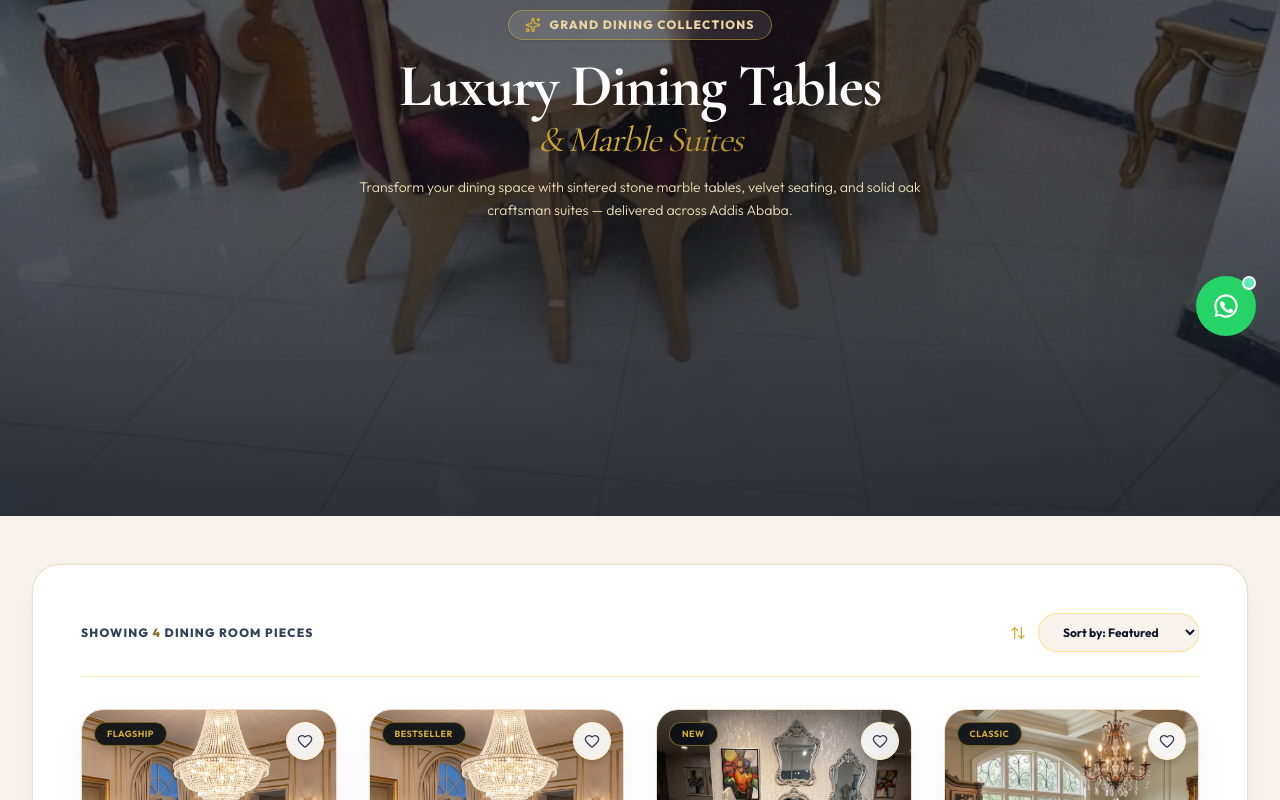
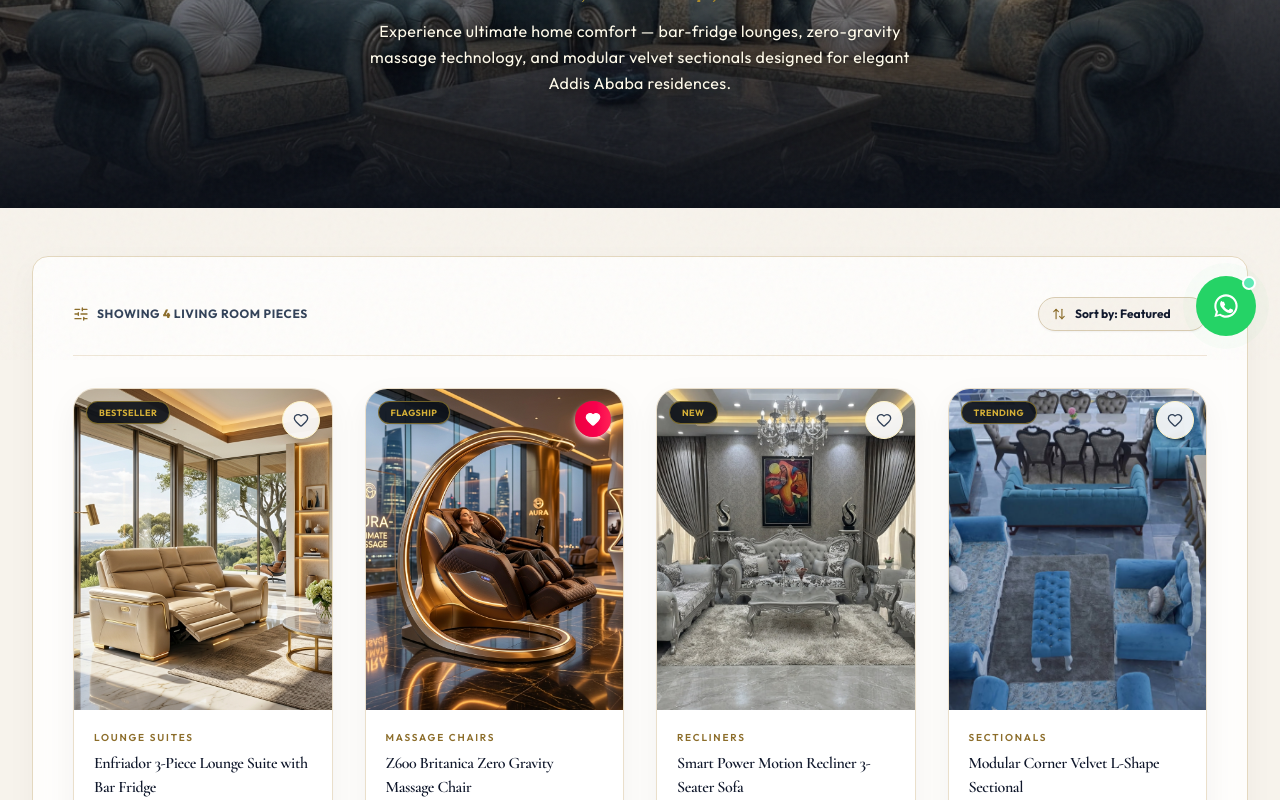
Before and after one commit to admasu26/Gorgeous-Furniture, a Next.js app in the folder frontend/: page /dining-room in a window 1280 px wide. Shown: the part 440-1240 px from the top of the page. Built offline with nearby package versions, Linux system fonts and the light colour scheme.

Commit message:
dininng room

```diff
--- a/frontend/app/dining-room/page.jsx
+++ b/frontend/app/dining-room/page.jsx
@@ -1,83 +1,146 @@
 'use client';
 
-import React, { useState } from 'react';
+import React, { useState, useMemo } from 'react';
 import Image from 'next/image';
 import ProductCard from '../components/ProductCard';
 import { useShop } from '../components/ShopContext';
-import { Sparkles, ArrowUpDown } from 'lucide-react';
+import { Flame, ArrowUpDown, SlidersHorizontal } from 'lucide-react';
 
-const diningProducts = [
-  { id: 'marble-dining-set-6', name: 'Calacatta Marble 6-Seater Dining Table Set', price: 115000, img: '/marble_dining.png', badge: 'FLAGSHIP', category: 'Dining Tables', description: 'Genuine white Calacatta marble top supported by gold stainless steel geometric pedestal base.' },
-  { id: 'orissa-dining-suite', name: 'Orissa Velvet 8-Piece Luxury Dining Suite', price: 135000, img: '/marble_dining.png', badge: 'BESTSELLER', category: 'Dining Suites', description: 'Includes expandable luxury dining table and 8 velvet upholstered Orissa dining armchairs.' },
-  { id: 'italian-ceramic-table', name: 'Modern Italian Sintered Stone Dining Table', price: 85000, img: '/images/Dinning table 2.png', badge: 'NEW', category: 'Dining Tables', description: 'Heat and scratch-resistant sintered ceramic tabletop with matte black steel spider legs.' },
-  { id: 'oak-wood-dining-table', name: 'Solid Natural Oak Wood 6-Seater Table', price: 75000, img: '/images/Dinning table 3.png', badge: 'CLASSIC', category: 'Wood Dining', description: 'Sustainably harvested solid oak wood with hand-rubbed organic oil finish.' },
+const LIVING_PRODUCTS = [
+  {
+    id: 'enfriador-lounge-suite',
+    name: 'Enfriador 3-Piece Lounge Suite with Bar Fridge',
+    price: 115000,
+    img: '/hero_recliner.png',
+    badge: 'BESTSELLER',
+    category: 'Lounge Suites',
+    description: 'Includes built-in bar fridge, cup holders, reclining seats, and USB charging.',
+  },
+  {
+    id: 'z600-massage-chair',
+    name: 'Z600 Britanica Zero Gravity Massage Chair',
+    price: 145000,
+    img: '/massage_chair.png',
+    badge: 'FLAGSHIP',
+    category: 'Massage Chairs',
+    description: 'Zero-gravity positioning with Bluetooth sound system & heating.',
+  },
+  {
+    id: 'smart-power-recliner',
+    name: 'Smart Power Motion Recliner 3-Seater Sofa',
+    price: 95000,
+    img: '/images/Sofa3.png',
+    badge: 'NEW',
+    category: 'Recliners',
+    description: 'Electronic push-button recline with adjustable lumbar support.',
+  },
+  {
+    id: 'modular-l-shape-sofa',
+    name: 'Modular Corner Velvet L-Shape Sectional',
+    price: 88000,
+    img: '/images/Sofa4.png',
+    badge: 'TRENDING',
+    category: 'Sectionals',
+    description: 'Ultra-deep seating with reversible chaise and feather-down cushions.',
+  },
 ];
 
-export default function DiningRoomPage() {
+export default function LivingRoomPage() {
   const [sortOrder, setSortOrder] = useState('DEFAULT');
   const { searchQuery } = useShop();
 
-  const filteredProducts = diningProducts.filter((p) =>
-    p.name.toLowerCase().includes(searchQuery.toLowerCase()) ||
-    p.category.toLowerCase().includes(searchQuery.toLowerCase())
+  // Memoize search filtering and sorting logic
+  const sortedProducts = useMemo(() => {
+    const query = searchQuery ? searchQuery.toLowerCase().trim() : '';
+
+    const filtered = LIVING_PRODUCTS.filter(
+      (p) =>
+        p.name.toLowerCase().includes(query) ||
+        p.category.toLowerCase().includes(query)
     );
 
-  const sortedProducts = [...filteredProducts].sort((a, b) => {
+    return [...filtered].sort((a, b) => {
       if (sortOrder === 'LOW_HIGH') return a.price - b.price;
       if (sortOrder === 'HIGH_LOW') return b.price - a.price;
       return 0;
     });
+  }, [searchQuery, sortOrder]);
 
   return (
-    <main className="min-h-screen bg-[#f7f3ec] text-slate-900 font-sans pb-16">
+    <main className="min-h-screen bg-[#f7f3ec] text-slate-900 font-sans pb-24">
 
-      {/* HEADER BANNER (FRAMED CONTAINER LAYOUT) */}
-      <section>
-        <div className="w-full">
-          <div className="relative min-h-screen flex items-center text-white text-center overflow-hidden bg-[#0B0F17]">
-            <div className="absolute inset-0 z-0">
+      {/* HERO BANNER SECTION (BRIGHT & CLEAR FURNITURE DISPLAY) */}
+      <section className="relative overflow-hidden bg-slate-950 py-16 sm:py-24 md:py-28">
+
+        {/* Background Image & Lightened Overlay */}
+        <div className="absolute inset-0 z-0 select-none pointer-events-none">
           <Image
-                src="/images/Dinning table 1.png"
-                alt="Dining Room Tables & Suites Header"
+            src="/images/Sofa1.png"
+            alt="Luxury Living Room Lounge Furniture"
             fill
             priority
-                className="object-cover scale-105"
+            sizes="100vw"
+            className="object-cover object-center opacity-85 scale-100 transition-all duration-700"
           />
-              <div className="absolute inset-0 bg-gradient-to-b from-[#0B0F17]/80 via-[#0B0F17]/65 to-[#0B0F17]/85" />
+          {/* Subtle vignette and bottom gradient to keep text readable while showing furniture clearly */}
+          <div className="absolute inset-0 bg-gradient-to-t from-[#0B0F17] via-[#0B0F17]/35 to-[#0B0F17]/20" />
         </div>
 
-            <div className="relative z-10 px-4 sm:px-6 max-w-3xl mx-auto">
-              <div className="inline-flex items-center gap-2 px-4 py-1.5 rounded-full bg-white/10 text-[#E8D5A3] border border-[#D4AF37]/50 text-xs font-black uppercase tracking-widest mb-4 backdrop-blur-md shadow">
-                <Sparkles className="w-4 h-4 text-[#D4AF37]" />
-                <span>Grand Dining Collections</span>
+        {/* Hero Text Box */}
+        <div className="relative z-10 luxury-container px-4 sm:px-6 text-center">
+          <div className="max-w-3xl mx-auto flex flex-col items-center">
+
+            {/* Category Tag */}
+            <div className="inline-flex items-center gap-2 px-4 py-1.5 rounded-full bg-slate-900/60 text-[#E8D5A3] border border-[#D4AF37]/60 text-[11px] font-extrabold uppercase tracking-widest backdrop-blur-md shadow-lg mb-4">
+              <Flame className="w-4 h-4 text-[#D4AF37] animate-pulse" />
+              <span>Living Room & Smart Recliners</span>
             </div>
-              <h1 className="text-3xl sm:text-4xl md:text-5xl lg:text-6xl font-serif font-bold tracking-tight text-white drop-shadow-lg">
-                Luxury Dining Tables
-                <span className="block mt-1 gold-gradient-text italic font-serif text-2xl sm:text-3xl md:text-4xl font-normal">& Marble Suites</span>
+
+            {/* Title */}
+            <h1 className="text-3xl sm:text-5xl md:text-6xl font-serif font-bold tracking-tight text-white drop-shadow-md leading-tight">
+              Smart Recliners
+              <span className="block mt-1 gold-gradient-text italic font-serif text-2xl sm:text-4xl md:text-5xl font-normal">
+                & Luxury Lounge Suites
+              </span>
             </h1>
-              <p className="text-amber-100/90 text-xs sm:text-sm mt-4 max-w-xl mx-auto font-light leading-relaxed drop-shadow">
-                Transform your dining space with sintered stone marble tables, velvet seating, and solid oak craftsman suites — delivered across Addis Ababa.
+
+            {/* Description */}
+            <p className="text-amber-50 text-xs sm:text-base mt-4 max-w-xl mx-auto font-normal leading-relaxed tracking-wide drop-shadow-[0_2px_4px_rgba(0,0,0,0.8)]">
+              Experience ultimate home comfort — bar-fridge lounges, zero-gravity massage technology, and modular velvet sectionals designed for elegant Addis Ababa residences.
             </p>
-            </div>
           </div>
         </div>
       </section>
 
-      {/* FILTER & PRODUCT GRID (CONTAINER PANEL) */}
+      {/* FILTER & PRODUCT GRID SECTION */}
       <section className="py-8 sm:py-12">
-        <div className="luxury-container">
-          <div className="container-panel p-6 sm:p-10 md:p-12">
-            <div className="flex flex-col sm:flex-row justify-between items-center pb-6 border-b border-amber-200/60 gap-4 mb-8">
-              <p className="text-xs font-black text-slate-700 uppercase tracking-widest">
-                Showing <strong className="text-[#8c6d2a] font-black">{sortedProducts.length}</strong> Dining Room Pieces
+        <div className="luxury-container px-4 sm:px-6">
+
+          {/* Container Panel */}
+          <div className="bg-white/80 backdrop-blur-md border border-[#e4d8bf] rounded-2xl p-5 sm:p-8 md:p-10 shadow-[0_10px_30px_rgba(26,24,20,0.04)]">
+
+            {/* Filter and Count Row */}
+            <div className="flex flex-col sm:flex-row justify-between items-start sm:items-center pb-6 border-b border-[#e4d8bf]/60 gap-4 mb-8">
+
+              <div className="flex items-center gap-2">
+                <SlidersHorizontal className="w-4 h-4 text-[#8c6d2a]" />
+                <p className="text-xs font-bold text-slate-700 uppercase tracking-wider">
+                  Showing <span className="text-[#8c6d2a] font-black">{sortedProducts.length}</span> Living Room Pieces
                 </p>
+              </div>
 
-              <div className="flex items-center gap-3">
-                <ArrowUpDown className="w-4 h-4 text-[#D4AF37]" />
+              {/* Sort Selector */}
+              <div className="flex items-center gap-2.5 w-full sm:w-auto">
+                <label htmlFor="sort-order-select" className="sr-only">
+                  Sort Products
+                </label>
+                <div className="relative flex items-center w-full sm:w-auto">
+                  <ArrowUpDown className="w-3.5 h-3.5 text-[#8c6d2a] absolute left-3.5 pointer-events-none" />
                   <select
+                    id="sort-order-select"
                     value={sortOrder}
                     onChange={(e) => setSortOrder(e.target.value)}
-                  className="bg-[#f7f3ec] border border-amber-200/90 rounded-full px-5 py-2.5 text-xs font-bold text-slate-900 focus:outline-none focus:border-[#D4AF37] focus:ring-1 focus:ring-[#D4AF37] shadow-xs"
+                    className="w-full sm:w-auto bg-[#f7f3ec] border border-[#d9ccb2] rounded-full pl-9 pr-8 py-2 text-xs font-bold text-slate-900 focus:outline-none focus:border-[#c9a227] focus:ring-2 focus:ring-[#c9a227]/20 transition shadow-xs cursor-pointer appearance-none"
                   >
                     <option value="DEFAULT">Sort by: Featured</option>
                     <option value="LOW_HIGH">Price: Low to High</option>
@@ -85,12 +148,23 @@ export default function DiningRoomPage() {
                   </select>
                 </div>
               </div>
+            </div>
 
+            {/* Product Cards Grid */}
+            {sortedProducts.length > 0 ? (
               <div className="grid grid-cols-1 sm:grid-cols-2 lg:grid-cols-4 gap-6 sm:gap-8">
                 {sortedProducts.map((product) => (
                   <ProductCard key={product.id} product={product} />
                 ))}
               </div>
+            ) : (
+              /* Search Empty State */
+              <div className="py-16 text-center">
+                <p className="text-base font-serif text-slate-700">No living room products match your search query.</p>
+                <p className="text-xs text-slate-500 mt-1">Try resetting your search query in the header search bar.</p>
+              </div>
+            )}
+
           </div>
         </div>
       </section>
```
Lines whose indentation alone changed are shown as unchanged.
